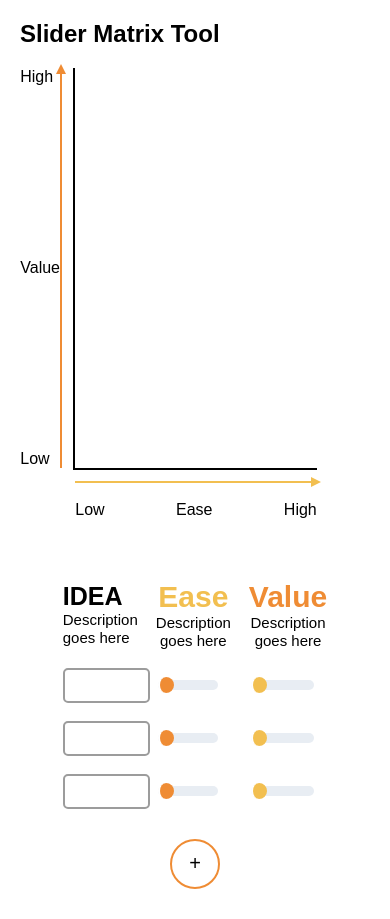
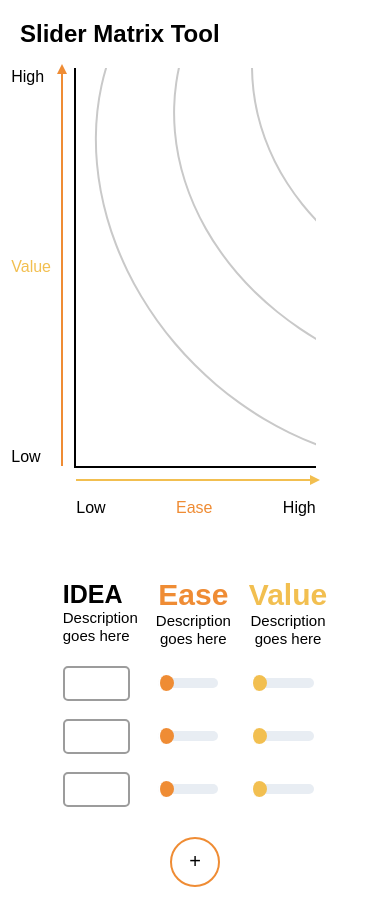
Before and after one commit to PankajjjGupta/Slider-Matrix, a plain HTML site: page index.html in a window 390 px wide. Drawn offline with Linux system fonts and the light colour scheme.

Commit message:
Updated the priority zone

```diff
--- a/index.html
+++ b/index.html
@@ -16,13 +16,18 @@
     <div class="matrix-container" id="matrixContainer">
       <div class="x-axis">
         <div class="x-metadata">High</div>
-        <div class="x-metadata">Value</div>
+        <div class="x-metadata text-secondary x-legend-text legend-text">Value</div>
         <div class="x-metadata">Low</div>
       </div>
       <div class="y-axis">
         <div class="y-metadata">Low</div>
-        <div class="y-metadata">Ease</div>
+        <div class="y-metadata text-primary legend-text">Ease</div>
         <div class="y-metadata">High</div>
+      </div>
+      <div class="priority-zone-container">
+        <div class="priority-zone priority-zone-a"></div>
+        <div class="priority-zone priority-zone-b"></div>
+        <div class="priority-zone priority-zone-c"></div>
       </div>
     </div>
 
--- a/responsive.css
+++ b/responsive.css
@@ -11,7 +11,56 @@
         bottom: -15px;
     }
 
+}
+
+
+@media (max-width: 360px) {
+    .matrix-container {
+        width: 90%;
+    }
+
+    .priority-zone {
+        left : 185px
+    }
+
+    .priority-zone-b {
+        left : 105px
+    }
+
+    .priority-zone-c {
+        left : 0px
+    }
+
     .matrix-container .x-axis .x-metadata {
-        margin-left: -40px;
+        margin-left: -15px;
+        rotate: -90deg;
     }
 }
+
+@media (max-width: 380px) {
+    .priority-zone {
+        left : 165px
+    }
+
+    .priority-zone-b {
+        left : 85px
+    }
+
+    .priority-zone-c {
+        left : -13px
+    }
+}
+
+@media (max-width: 430px) {
+    .priority-zone {
+        left: 175px;
+    }
+
+    .priority-zone-b {
+        left: 94px;
+    }
+
+    .priority-zone-c {
+        left: -5px;
+    }
+}
--- a/style.css
+++ b/style.css
@@ -1,6 +1,15 @@
+* {
+    box-sizing: border-box;
+}
+
 body {
     font-family: Arial, sans-serif;
     margin: 20px;
+}
+
+:root {
+    --primary-color : #EF8C34;
+    --secondary-color : #F2BF50;
 }
 
 table {
@@ -55,11 +64,12 @@ input[type="range"] {
     position: relative;
     top: 0;
     height: 400px;
-    width: 45%;
+    width: 400px;
     margin: 10px auto 100px auto;
     border-left: 2px solid #000000;
     border-bottom: 2px solid #000000;
 }
+
 
 .matrix-container .x-axis {
     position: absolute;
@@ -69,7 +79,7 @@ input[type="range"] {
     height: 100%;
     width: 2px;
     left: -25px;
-    background-color: #EF8C34;
+    background-color: var(--primary-color);
 }
 
 .matrix-container .x-axis .x-metadata {
@@ -84,7 +94,7 @@ input[type="range"] {
     width: 100%;
     left: 0;
     bottom: -25px;
-    background-color: #F2BF50;
+    background-color: var(--secondary-color);
 }
 
 .matrix-container .y-axis .y-metadata {
@@ -99,7 +109,7 @@ input[type="range"] {
     height: 0;
     border-left: 5px solid transparent;
     border-right: 5px solid transparent;
-    border-bottom: 10px solid #EF8C34;
+    border-bottom: 10px solid var(--primary-color);
     background-color: transparent;
     transform: translate(40%, -40%);
 }
@@ -112,10 +122,47 @@ input[type="range"] {
     height: 0;
     border-left: 5px solid transparent;
     border-right: 5px solid transparent;
-    border-bottom: 10px solid #F2BF50;
+    border-bottom: 10px solid var(--secondary-color);
     rotate: 90deg;
     background-color: transparent;
     transform: translate(-40%, -40%);
+}
+
+
+
+x-legend-text {
+    margin-left: -56px;
+}
+
+/* Priortity Zone Styles */
+.priority-zone-container {
+    position: relative;
+    width: 100%;
+    height: 100%;
+    overflow: hidden;
+}
+.priority-zone {
+    position: absolute;
+    height: 500px;
+    width: 600px;
+    background-color: transparent;
+    border: 2px solid rgb(201, 201, 201);
+    border-radius: 50%;
+    /* rotate: 17deg; */
+    bottom: 150px;
+    left: 280px;
+}
+
+.priority-zone-b {
+    left: 185px;
+    bottom: 80px;
+    rotate: 15deg;
+}
+
+.priority-zone-c {
+    bottom: 27px;
+    left: 70px;
+    rotate: 45deg;
 }
 
 .point-label {
@@ -159,7 +206,7 @@ input[type="range"] {
 /* Ease Slider Thumb */
 .easeSlider::-webkit-slider-thumb {
     -webkit-appearance: none;
-    background: #EF8C34; /* Yellowish color */
+    background: var(--primary-color); /* Yellowish color */
     width: 16px;
     height: 16px;
     border-radius: 50%;
@@ -168,7 +215,7 @@ input[type="range"] {
 }
 
 .easeSlider::-moz-range-thumb {
-    background: #EF8C34;
+    background: var(--primary-color);
     width: 15px;
     height: 15px;
     border-radius: 50%;
@@ -176,7 +223,7 @@ input[type="range"] {
 }
 
 .easeSlider::-ms-thumb {
-    background: #EF8C34;
+    background: var(--primary-color);
     width: 15px;
     height: 15px;
     border-radius: 50%;
@@ -186,7 +233,7 @@ input[type="range"] {
 /* Value Slider Thumb */
 .valueSlider::-webkit-slider-thumb {
     -webkit-appearance: none;
-    background: #F2BF50; /* Slightly different yellow */
+    background: var(--secondary-color); /* Slightly different yellow */
     width: 16px;
     height: 16px;
     border-radius: 50%;
@@ -195,7 +242,7 @@ input[type="range"] {
 }
 
 .valueSlider::-moz-range-thumb {
-    background: #F2BF50;
+    background: var(--secondary-color);
     width: 15px;
     height: 15px;
     border-radius: 50%;
@@ -203,7 +250,7 @@ input[type="range"] {
 }
 
 .valueSlider::-ms-thumb {
-    background: #F2BF50;
+    background: var(--secondary-color);
     width: 15px;
     height: 15px;
     border-radius: 50%;
@@ -225,14 +272,15 @@ input[type="range"] {
     font-size: 20px;
     background: transparent;
     color: #000;
-    border: 2px solid #EF8C34;
+    border: 2px solid var(--primary-color);
     cursor: pointer;
 }
 
 .text-primary {
-    color: #F2BF50;
+    color : var(--primary-color);
+
 }
 
 .text-secondary {
-    color : #EF8C34
+    color: var(--secondary-color);
 }
```
